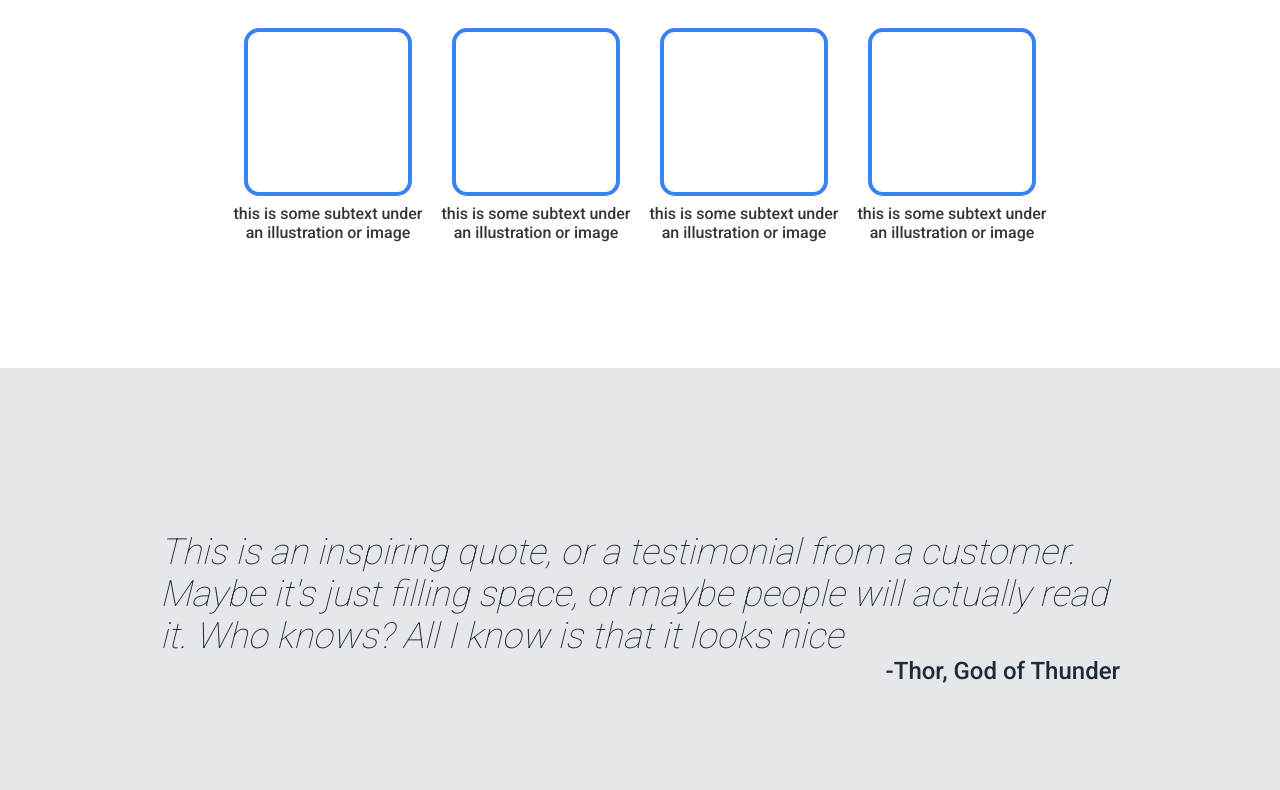
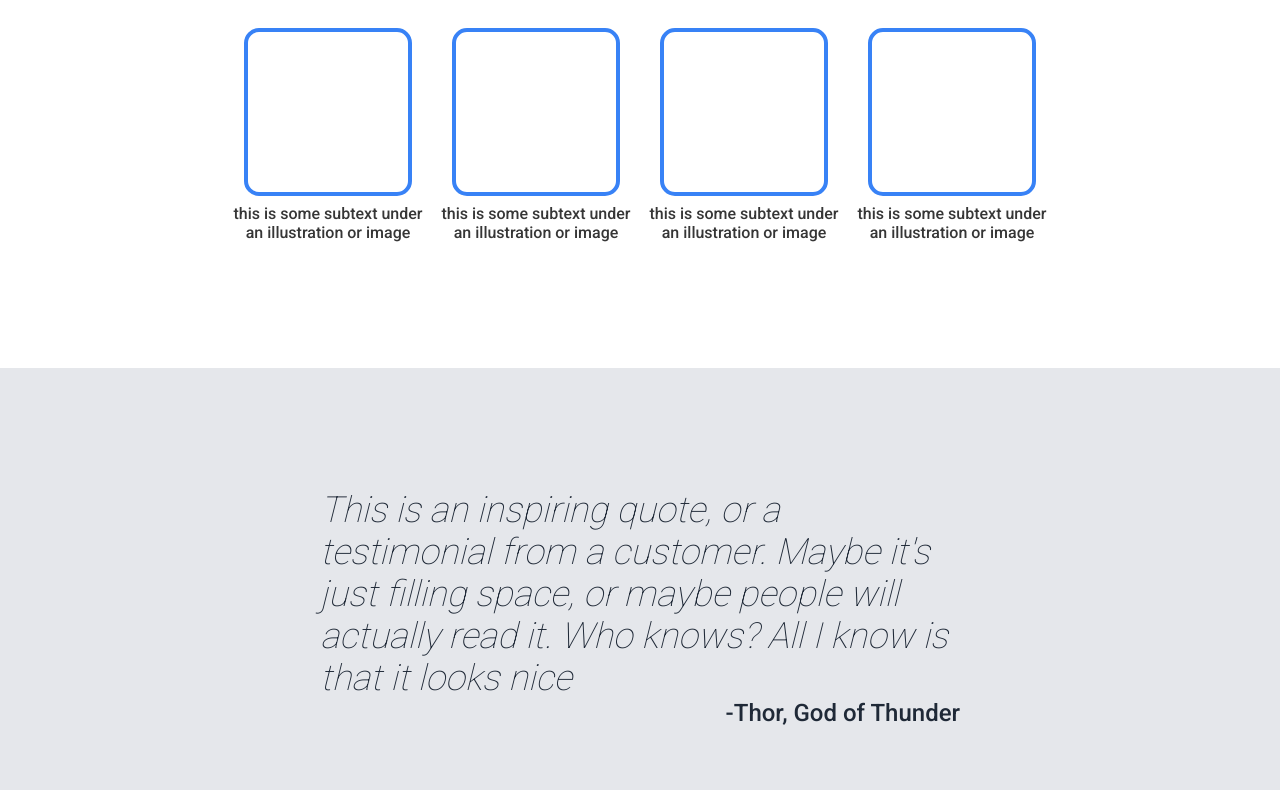
Before and after one commit to daveit86/odin-landingpage, a plain HTML site: page index.html in a window 1280 px wide. Shown: the part 652-1442 px from the top of the page. Drawn offline with Linux system fonts and the light colour scheme.

Commit message:
Fixes sections padding

```diff
--- a/style.css
+++ b/style.css
@@ -45,8 +45,8 @@ body{
 }
 
 .page-section{
-    padding-left:10em;
-    padding-right: 10em;
+    padding-left:20em;
+    padding-right: 20em;
     height: 30em;
 }
 
```
